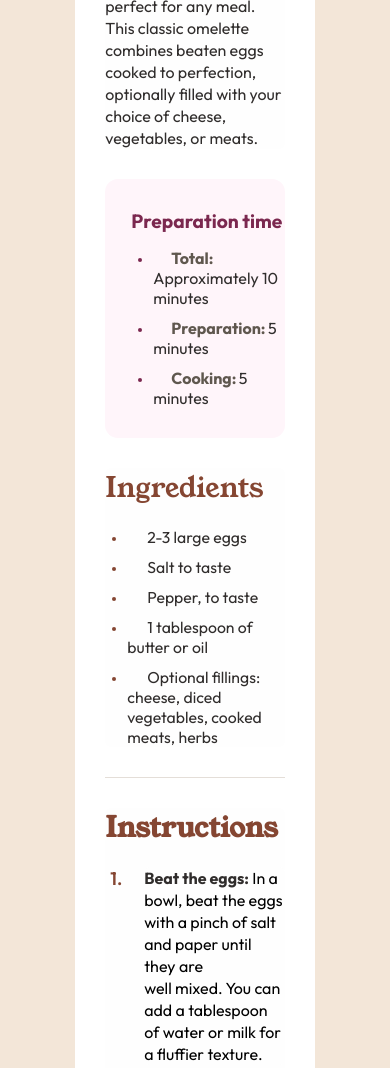
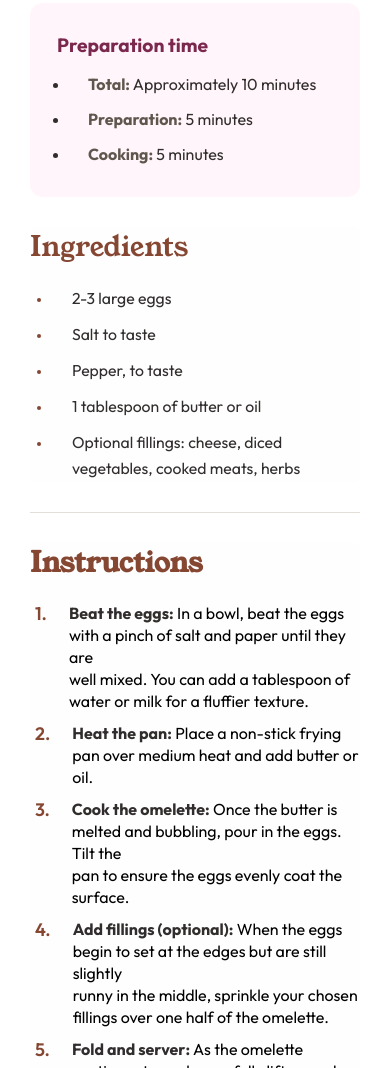
Before and after one commit to Hanieh-mn/recipe-page, a plain HTML site: page index.html in a window 390 px wide. Shown: the part 450-1518 px from the top of the page. Drawn offline with Linux system fonts and the light colour scheme.

Commit message:
adding responsive

```diff
--- a/index.html
+++ b/index.html
@@ -12,6 +12,7 @@
         <div class="image">
             <img src="images/image-omelette.jpeg" alt="">
         </div>
+         <div class="wrapper">
 
         <div class="food">
             <div class="title">
@@ -24,9 +25,9 @@
             <div class="preparation-time">
                 <h2>Preparation time</h2>
                 <ul>
-                    <li><span>Total:</span> <small>Approximately 10 minutes</small></li>
-                    <li><span>Preparation:</span> <small>5 minutes</small></li>
-                    <li><span>Cooking:</span> <small>5 minutes</small></li>
+                    <li><span>Total:</span> Approximately 10 minutes</li>
+                    <li><span>Preparation:</span> 5 minutes</li>
+                    <li><span>Cooking:</span> 5 minutes</li>
                 </ul>
             </div>
 
@@ -48,7 +49,7 @@
                 <ul>
                 <li>
                     <div class="number">1.</div>
-                    <div class="title"><span>Beat the eggs:</span>
+                    <div class="description2"><span>Beat the eggs:</span>
                         In a bowl, beat the eggs with a pinch of salt and paper until they are <br>
                         well mixed. You can add a tablespoon of water or milk for a fluffier texture.
                     </div>
@@ -56,14 +57,14 @@
 
                 <li>
                     <div class="number">2.</div>
-                    <div class="title"><span>Heat the pan:</span>
+                    <div class="description2"><span>Heat the pan:</span>
                         Place a non-stick frying pan over medium heat and add butter or oil.
                     </div>
                 </li>
 
                 <li>
                     <div class="number">3.</div>
-                    <div class="title"><span>Cook the omelette:</span>
+                    <div class="description2"><span>Cook the omelette:</span>
                         Once the butter is melted and bubbling, pour in the eggs. Tilt the <br>
                         pan to ensure the eggs evenly coat the surface.
                     </div>
@@ -71,7 +72,7 @@
 
                 <li>
                     <div class="number">4.</div>
-                    <div class="title"><span>Add fillings (optional):</span>
+                    <div class="description2"><span>Add fillings (optional):</span>
                         When the eggs begin to set at the edges but are still slightly <br>
                         runny in the middle, sprinkle your chosen fillings over one half of the omelette.
                     </div>
@@ -79,7 +80,7 @@
 
                 <li>
                     <div class="number">5.</div>
-                    <div class="title"><span>Fold and server:</span>
+                    <div class="description2"><span>Fold and server:</span>
                         As the omelette continues to cook, carefully lift one edge and fold it <br>
                         over the fillings. Let it cook for another minute, then slide it onto a plate.
                     </div>
@@ -87,7 +88,7 @@
 
                 <li>
                     <div class="number">6.</div>
-                    <div class="title"><span>Enjoy:</span>
+                    <div class="description2"><span>Enjoy:</span>
                         Serve hot, with additional salt and pepper if needed.
                     </div>
                 </li>
@@ -126,6 +127,7 @@
                 </div>
             </div>
         </div>
+         </div>
     </div>
 </body>
 </html>
--- a/style.css
+++ b/style.css
@@ -12,9 +12,6 @@ body {
     background-color: hsl(30, 54%, 90%);
     display: flex;
     justify-content: center;
-    /* align-items: center; */
-    /* height: 100vh; */
-    /* padding: 30px; */
 }
 
 .container {
@@ -31,7 +28,6 @@ body {
 .image img{
     width: 100%;
     border-radius: 6px;
-    /* height: 250px; */
 }
 
 /* title */
@@ -55,7 +51,6 @@ body {
     font-size: 16px;
     margin-top: 15px;
     line-height: 22px;
-    /* font-size: 15px; */
 }
 
 /* preparation-time */
@@ -64,6 +59,7 @@ body {
     background-color: hsl(330, 100%, 98%);
     margin-top: 30px;
     border-radius: 13px;
+    padding: 0 10px;
 }
 
 .preparation-time h2 {
@@ -76,7 +72,6 @@ body {
 .preparation-time ul {
     font-size: 12px;
     color: hsl(332, 51%, 32%);
-    /* padding: 20px 0; */
     padding-top: 5px;
     padding-bottom: 30px;
     margin-left: 48px;
@@ -84,21 +79,19 @@ body {
 
 .preparation-time li {
     margin-top: 10px;
+    color: hsl(24, 5%, 18%);
+    font-size: 16px;
+    padding-left: 18px;
+    line-height: 25px;
 }
 
 .preparation-time span {
     font-weight: bold;
     color: hsl(30, 10%, 34%);
     font-size: 16px;
-    margin-left: 18px;
 }
 
-.preparation-time small {
-    color: hsl(24, 5%, 18%);
-    font-size: 16px;
-}
-
-/* ingredients */
+/* ingredients ***************************/
 
 .ingredients {
     background-color: #fefefe;
@@ -122,15 +115,16 @@ body {
 
 .ingredients li {
     margin-top: 10px;
+    padding-left: 20px;
+    line-height: 25px;
 }
 
 .ingredients span {
-    margin-left: 20px;
     font-size: 15.8px;
     color: hsl(24, 5%, 18%);
 }
 
-/* instructions */
+/* instructions ********************************/
 
 .instructions {
     background-color: #fefefe;
@@ -160,20 +154,17 @@ body {
     font-weight: 600;
 }
 
-.instructions .title{
+.instructions .description2{
     margin-left: 22px;
+    line-height: 22px;
 }
 
-.instructions .title span {
+.instructions .description2 span {
     color: hsl(24, 5%, 18%);
     font-weight: 700;
 }
 
-.instructions .title {
-    line-height: 22px;
-}
-
-/* nutrition */
+/* nutrition *********************************/
 
 .nutrition {
     margin-top: 20px;
@@ -218,3 +209,47 @@ body {
 .calories {
     margin-top: 30px;
 }
+
+/* responsive ******************************/
+
+@media only screen and (max-width:768px) {
+
+    .container {
+        padding: 0;
+        margin: 0;
+        border-radius: 0;
+    }
+
+    .wrapper {
+        padding: 30px;
+    }
+
+    .image img {
+        border-radius: 0;
+    }
+
+    .values {
+        grid-template-columns: 1fr 1fr;
+    }
+}
+
+@media only screen and (max-width:576px) {
+    .title h1 {
+        font-size: 30px;
+        font-weight: 600;
+    }
+}
+
+@media only screen and (max-width:494px) {
+    .title h1 {
+        font-size: 28px;
+    }
+
+    .preparation-time h2 {
+        margin-left: 17px;
+    }
+
+    .preparation-time ul {
+        margin-left: 30px;
+    }
+}
```
